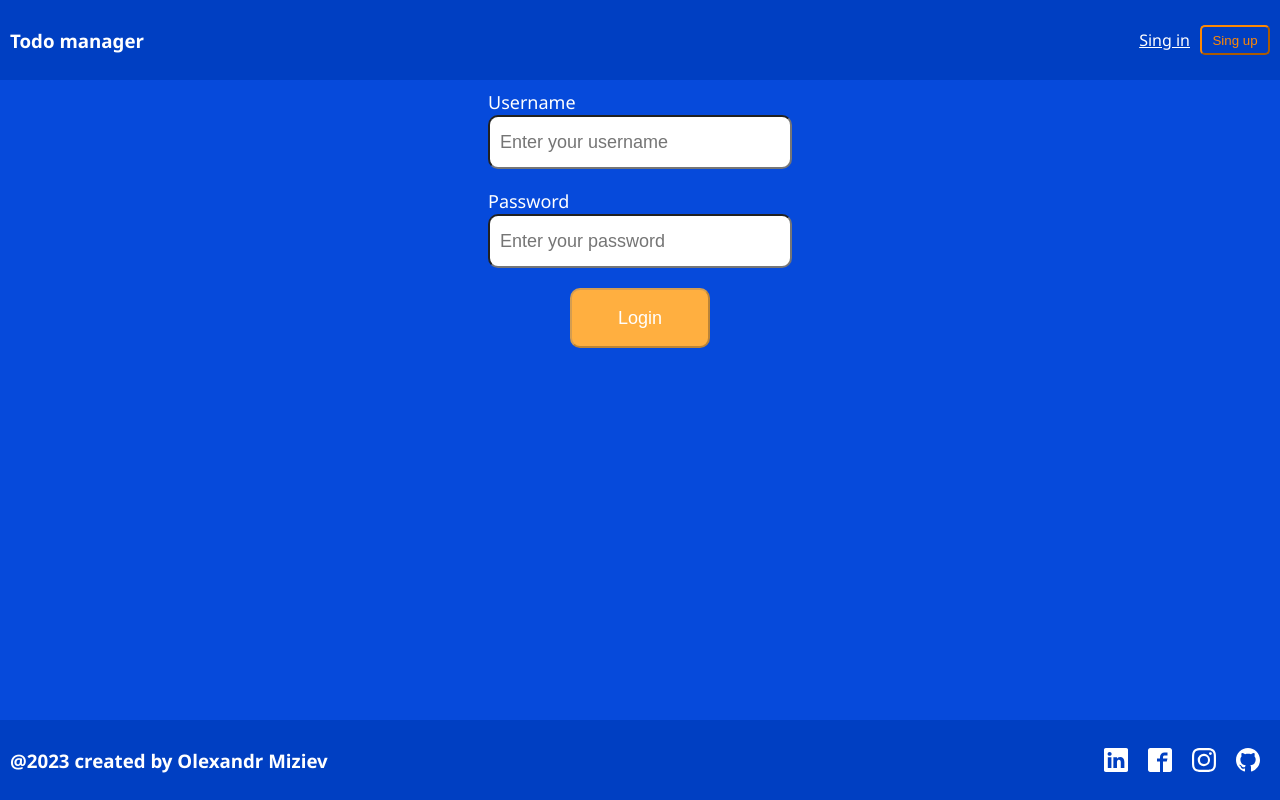
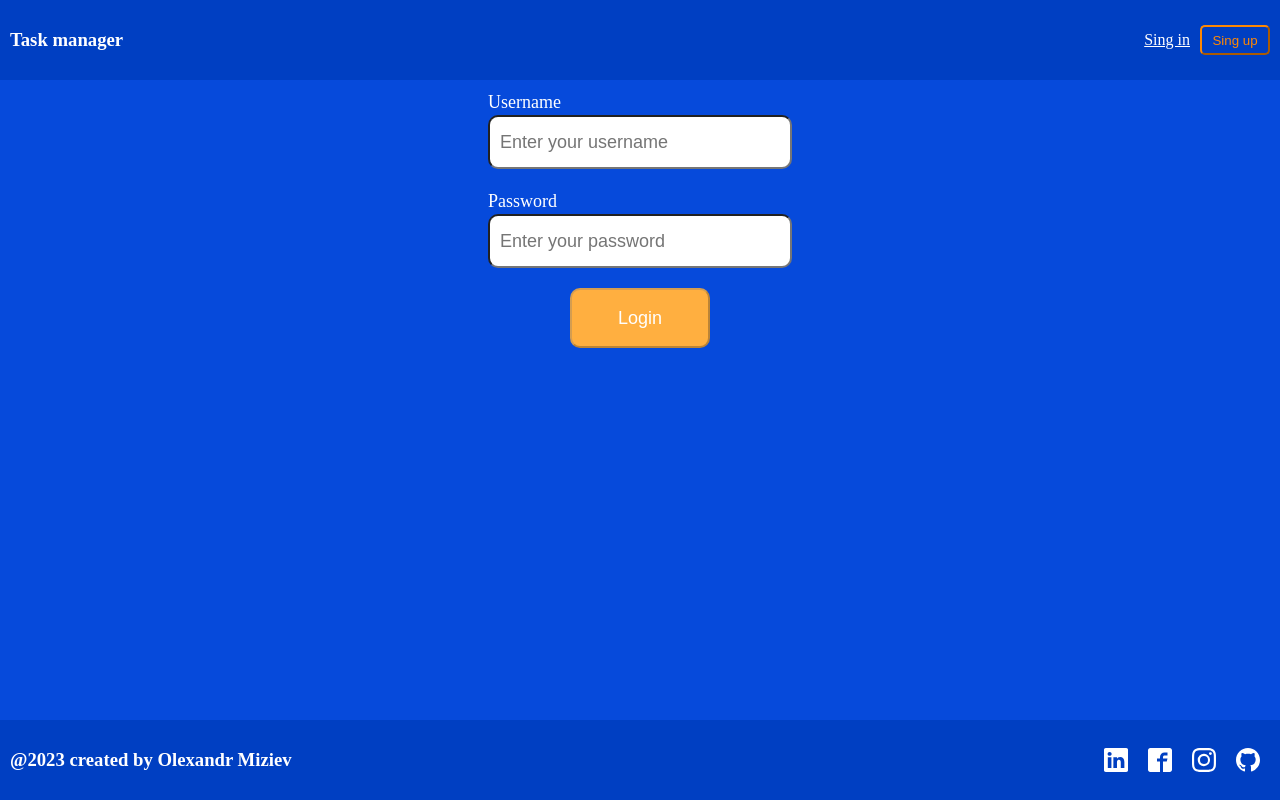
Before and after one commit to MIZIEV/ToDo-app_Frontend, a React (Create React App) app: page / in a window 1280 px wide. Built offline with nearby package versions, Linux system fonts and the light colour scheme.

Commit message:
started changing app name from todo manager to Task manager

```diff
--- a/src/components/Todos/TodoForm.js
+++ b/src/components/Todos/TodoForm.js
@@ -55,9 +55,9 @@ function TodoForm() {
 
     function pageTitle() {
         if (todoUniqueKey) {
-            return <h1>Update todo</h1>
+            return <h1>Update task</h1>
         } else {
-            return <h1>Save new todo</h1>
+            return <h1>Save new task</h1>
         }
     }
 
@@ -68,11 +68,11 @@ function TodoForm() {
             }
             <form>
                 <div className={styles.inputDiv}>
-                    <input placeholder="Enter new todo" value={name} onChange={(e) => setName(e.target.value)} />
+                    <input placeholder="Enter new task" value={name} onChange={(e) => setName(e.target.value)} />
                 </div>
 
                 <div className={styles.inputDiv}>
-                    <input placeholder="Enter todo description" value={description} onChange={(e) => setDescription(e.target.value)} />
+                    <input placeholder="Enter task description" value={description} onChange={(e) => setDescription(e.target.value)} />
                 </div>
 
                 <div>
--- a/src/components/other_components/HeaderComponent.jsx
+++ b/src/components/other_components/HeaderComponent.jsx
@@ -54,8 +54,8 @@ function HeaderComponent() {
             return (
 
                 <div>
-                    <button className={`${styles.buttonNewTodo}`} onClick={todoListHandler}>Todo list</button>
-                    <button className={`${styles.buttonNewTodo}`} onClick={addNewTodo}>Add new todo</button>
+                    <button className={`${styles.buttonNewTodo}`} onClick={todoListHandler}>Task list</button>
+                    <button className={`${styles.buttonNewTodo}`} onClick={addNewTodo}>Add new task</button>
                     <button className={`${styles.buttonNewTodo}`} onClick={archiveHandler}>Archive</button>
                 </div>
             )
@@ -77,7 +77,7 @@ function HeaderComponent() {
                 <div className={styles.divleft}>
                     {mobileVersion &&
                         <div>
-                            <h3>Todo manager</h3>
+                            <h3>Task manager</h3>
                         </div>
                     }
                     {
--- a/src/index.css
+++ b/src/index.css
@@ -8,9 +8,7 @@
 }
 
 body {
-  font-family: 'Segoe UI', 'Roboto', 'Oxygen',
-    'Ubuntu', 'Cantarell', 'Fira Sans', 'Droid Sans', 'Helvetica Neue',
-    sans-serif;
+  font-family: 'Cormorant';
 
   color: white;
   background-color: #064adb;
```
